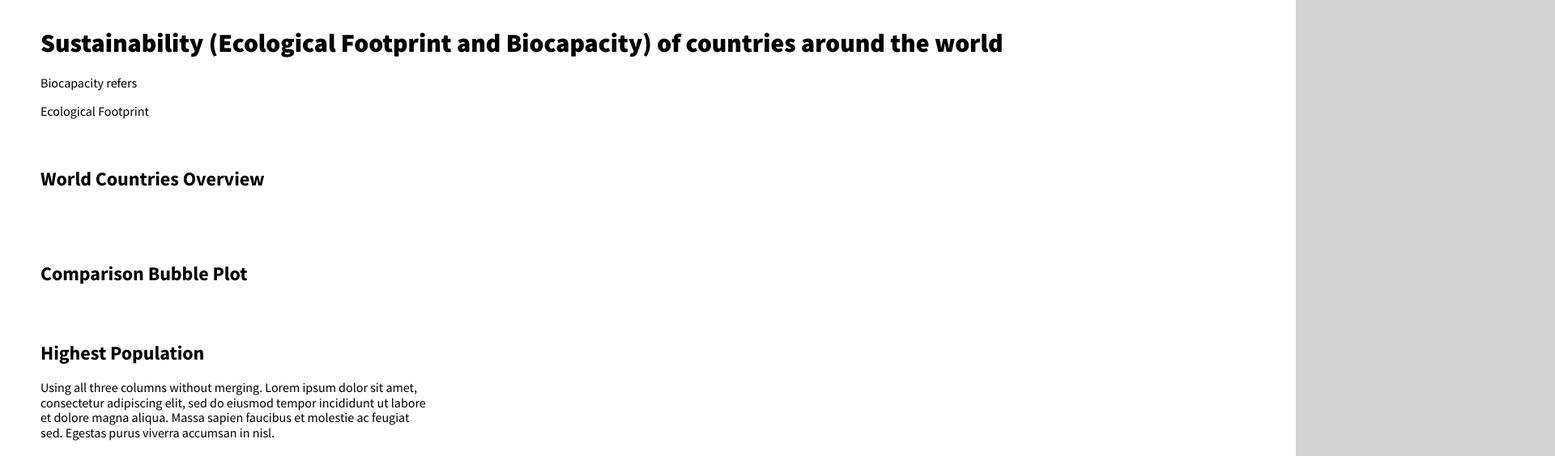
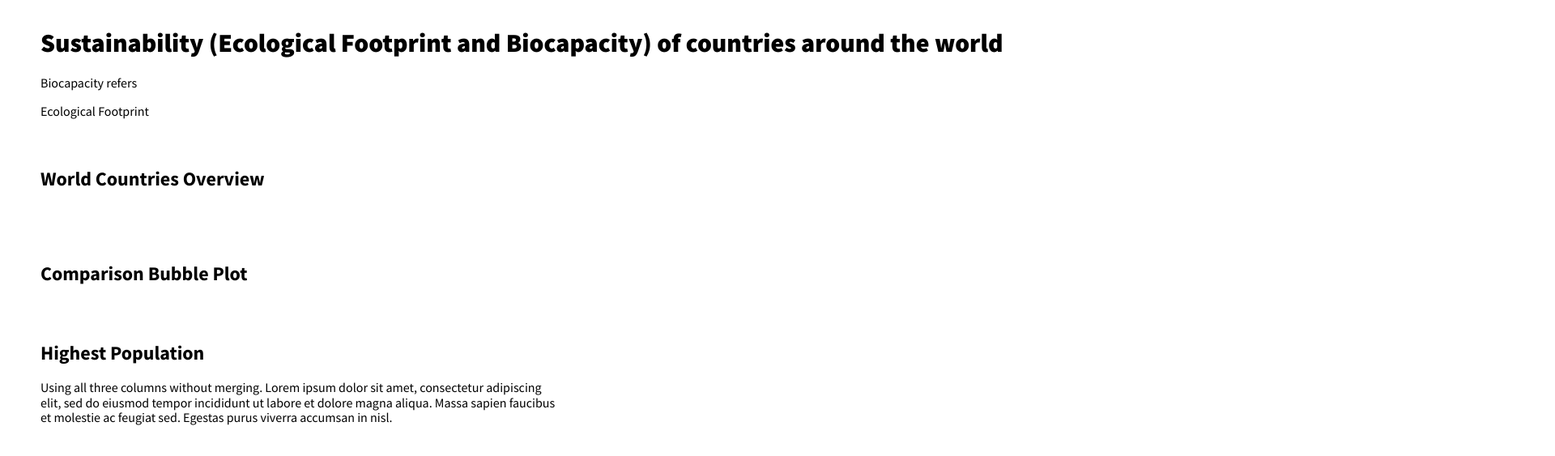
Before and after one commit to ejeo4/FIT3179, a plain HTML site: page Visualisation2/index.html in a window 1280 px wide. Shown: the top 563 px of the page at 81% size, 1920 px wide, since content can reach past the window. Drawn offline with nearby package versions, Linux system fonts and the light colour scheme; a script that the page names is missing.

Commit message:
Update index.html

```diff
--- a/Visualisation2/index.html
+++ b/Visualisation2/index.html
@@ -25,7 +25,7 @@
        background-color: lightgray;
      }
      .page{
-       width: 1500px;
+       width: 2000px;
        background-color: white;
        margin: auto;
        padding: 50px;
```
